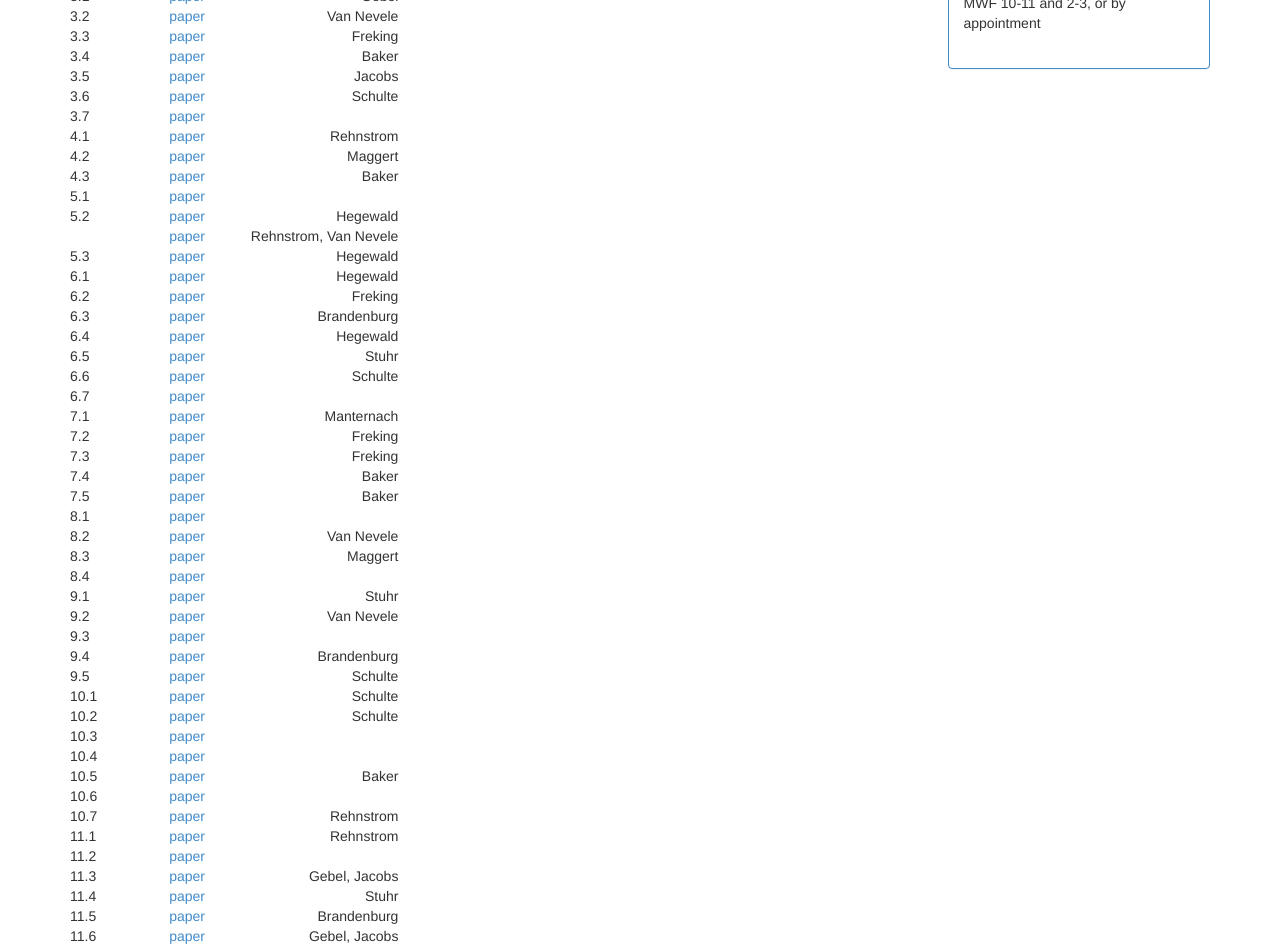
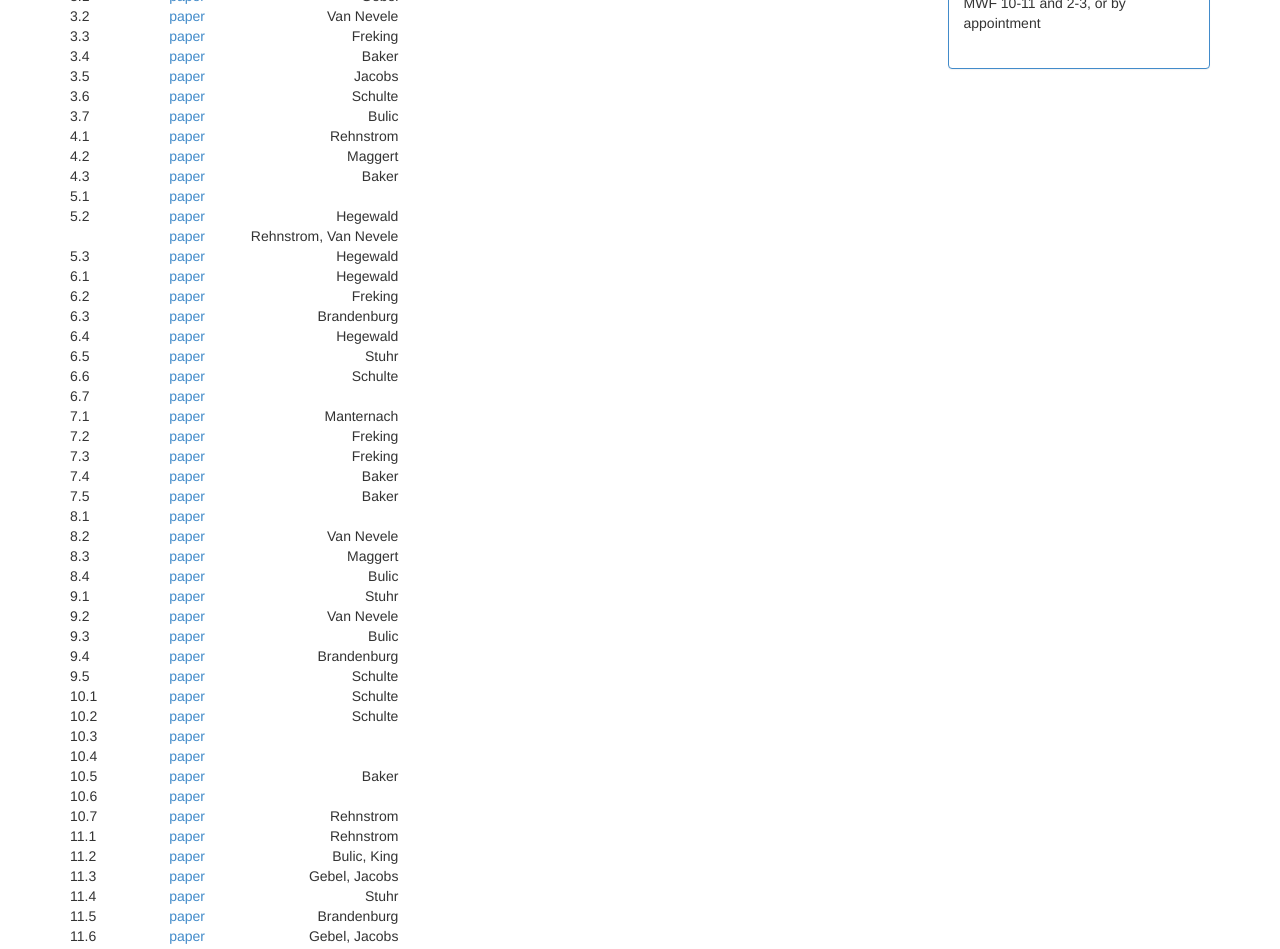
Before and after one commit to theronhitchman/euclidean-geometry, a Jekyll site: the page built from journal/2015S/index.md, in a window 1280 px wide and 1400 px high, scrolled down 465 px. Shown: the part 152-1101 px from the top of the window. Built offline with Jekyll 4.4.1, drawn with Linux system fonts in a browser that asks for light colours; nearby versions of some CDN libraries.

Commit message:
add papers by Bulic

```diff
--- a/journal/2015S/index.md
+++ b/journal/2015S/index.md
@@ -30,7 +30,7 @@ title: Spring 2015 Paper Repository
 | 3.4           | <a href="{{site.baseurl}}/journal/2015S/Baker-3-4.pdf">paper</a> |       Baker                         |
 | 3.5           | <a href="{{site.baseurl}}/journal/2015S/Jacobs-3-5.pdf">paper</a> |    Jacobs                          |
 | 3.6           | <a href="{{site.baseurl}}/journal/2015S/CSchulte-3-6.pdf">paper</a> |  Schulte                         |
-| 3.7           | <a href="{{site.baseurl}}/journal/2015S/.pdf">paper</a> |                                              |
+| 3.7           | <a href="{{site.baseurl}}/journal/2015S/Bulic-3-7.pdf">paper</a> |  Bulic                                            |
 | 4.1           | <a href="{{site.baseurl}}/journal/2015S/Rehnstrom-4-1.pdf">paper</a> |           Rehnstrom             |
 | 4.2           | <a href="{{site.baseurl}}/journal/2015S/completion-euclid-i.pdf">paper</a> |  Maggert                  |
 | 4.3           | <a href="{{site.baseurl}}/journal/2015S/Baker-4-3.pdf">paper</a> |     Baker                           |
@@ -53,10 +53,10 @@ title: Spring 2015 Paper Repository
 | 8.1           | <a href="{{site.baseurl}}/journal/2015S/.pdf">paper</a> |                                              |
 | 8.2           | <a href="{{site.baseurl}}/journal/2015S/8-2.pdf">paper</a> |  Van Nevele                               |
 | 8.3           | <a href="{{site.baseurl}}/journal/2015S/perpendicular-bisector-intersection.pdf">paper</a> | Maggert   |
-| 8.4           | <a href="{{site.baseurl}}/journal/2015S/.pdf">paper</a> |                                              |
+| 8.4           | <a href="{{site.baseurl}}/journal/2015S/Bulic-8-4.pdf">paper</a> |       Bulic                                       |
 | 9.1           | <a href="{{site.baseurl}}/journal/2015S/stuhr-9-1.pdf">paper</a> |    Stuhr                            |
 | 9.2           | <a href="{{site.baseurl}}/journal/2015S/9-2.pdf">paper</a> |   Van Nevele                              |
-| 9.3           | <a href="{{site.baseurl}}/journal/2015S/.pdf">paper</a> |                                              |
+| 9.3           | <a href="{{site.baseurl}}/journal/2015S/Bulic-9-3.pdf">paper</a> | Bulic                                             |
 | 9.4           | <a href="{{site.baseurl}}/journal/2015S/cyclic-quadrilaterals.pdf">paper</a> |  Brandenburg            |
 | 9.5           | <a href="{{site.baseurl}}/journal/2015S/CSchulte-9-5.pdf">paper</a> |  Schulte                         |
 | 10.1          | <a href="{{site.baseurl}}/journal/2015S/CSchulte-10-1.pdf">paper</a> | Schulte                         |
@@ -67,7 +67,7 @@ title: Spring 2015 Paper Repository
 | 10.6          | <a href="{{site.baseurl}}/journal/2015S/.pdf">paper</a> |                                              |
 | 10.7          | <a href="{{site.baseurl}}/journal/2015S/Rehnstrom-10-7.pdf">paper</a> |  Rehnstrom                      |
 | 11.1          | <a href="{{site.baseurl}}/journal/2015S/Rehnstrom-11-1.pdf">paper</a> | Rehnstrom               |
-| 11.2          | <a href="{{site.baseurl}}/journal/2015S/.pdf">paper</a> |                                              |
+| 11.2          | <a href="{{site.baseurl}}/journal/2015S/Bulic-King-11-2.pdf">paper</a> |  Bulic, King                       |
 | 11.3          | <a href="{{site.baseurl}}/journal/2015S/constructing-perpendicular-line-2.pdf">paper</a> |   Gebel, Jacobs     |
 | 11.4          | <a href="{{site.baseurl}}/journal/2015S/stuhr-11-4.pdf">paper</a> |         Stuhr                      |
 | 11.5          | <a href="{{site.baseurl}}/journal/2015S/constructing-congruent-angle.pdf">paper</a> |  Brandenburg                    |
```
Also changed, not shown: 4 other files.
